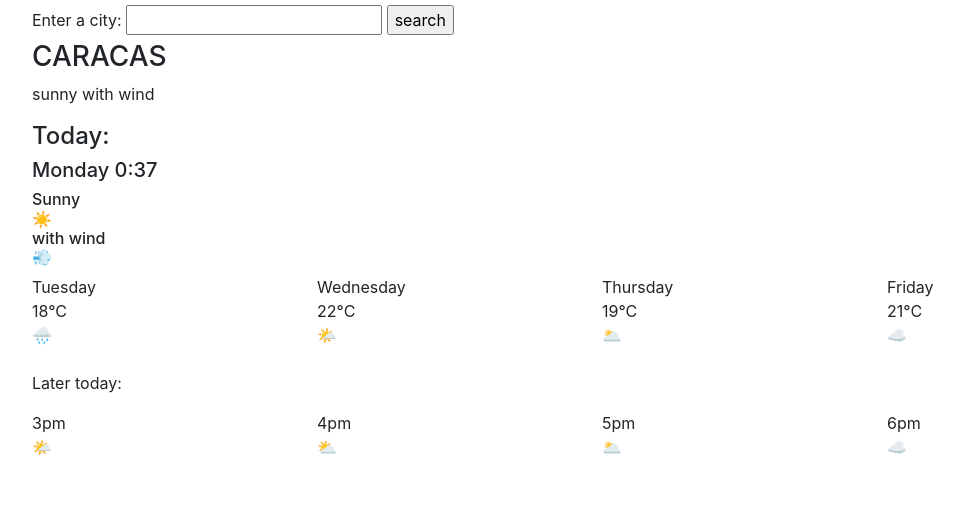
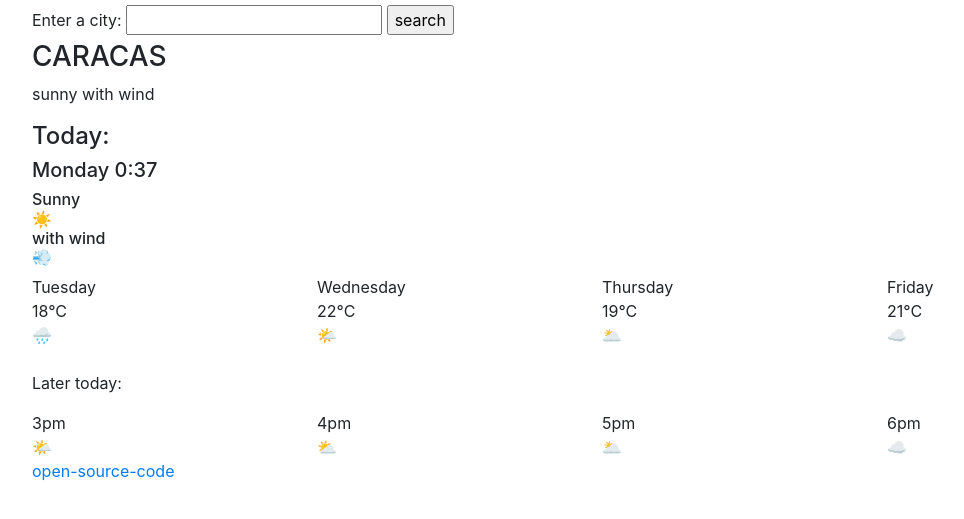
Before and after one commit to isabellafrancog/my-weather-app, a plain HTML site: page index.html in a window 1280 px wide. Shown: the part 51-570 px from the top of the page, without its empty margins (53-1017 px from the left). Drawn offline with nearby package versions, Linux system fonts and the light colour scheme; files whose address does not match are found by name.

Commit message:
added open-source-code link

```diff
--- a/index.html
+++ b/index.html
@@ -127,9 +127,7 @@
                 <div class="col">
                   ☁️</div>
         </div>
-
-
-
+       <a href="https://github.com/isabellafrancog/my-weather-app">open-source-code</a>
       <script src="src/index.js"></script>
     </div>
   </body>
```
